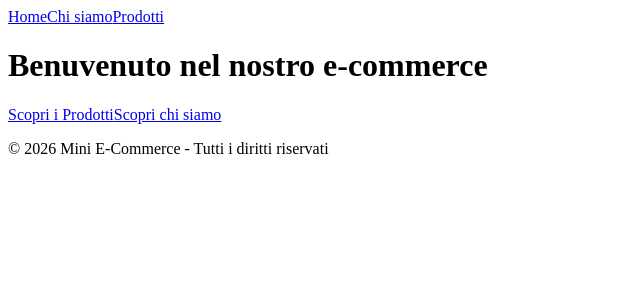
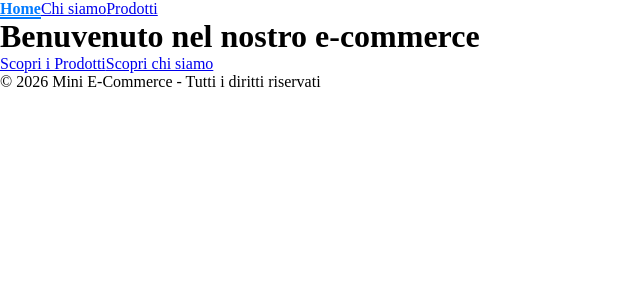
Before and after one commit to francescoguttuso/react-router, a React (Vite) app: page / in a window 1280 px wide. Shown: the top 300 px of the page, without its empty margins (0-640 px from the left). Built offline with nearby package versions, Linux system fonts and the light colour scheme.

Commit message:
feat: add global styles for box-sizing and active link state in index.css

```diff
--- a/src/index.css
+++ b/src/index.css
@@ -0,0 +1,11 @@
+* {
+  box-sizing: border-box;
+  margin: 0;
+  padding: 0;
+}
+
+a.active {
+  color: #007bff;
+  font-weight: bold;
+  border-bottom: 2px solid #007bff;
+}
```
